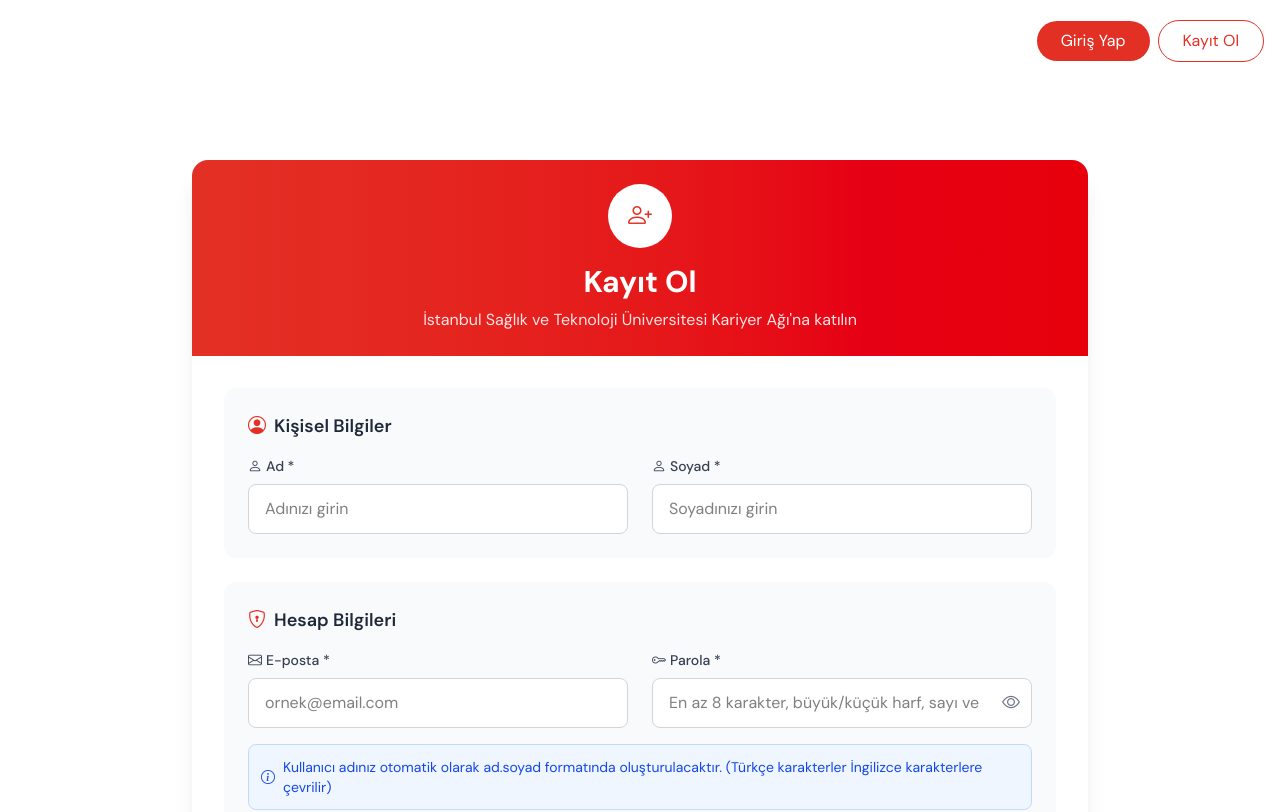
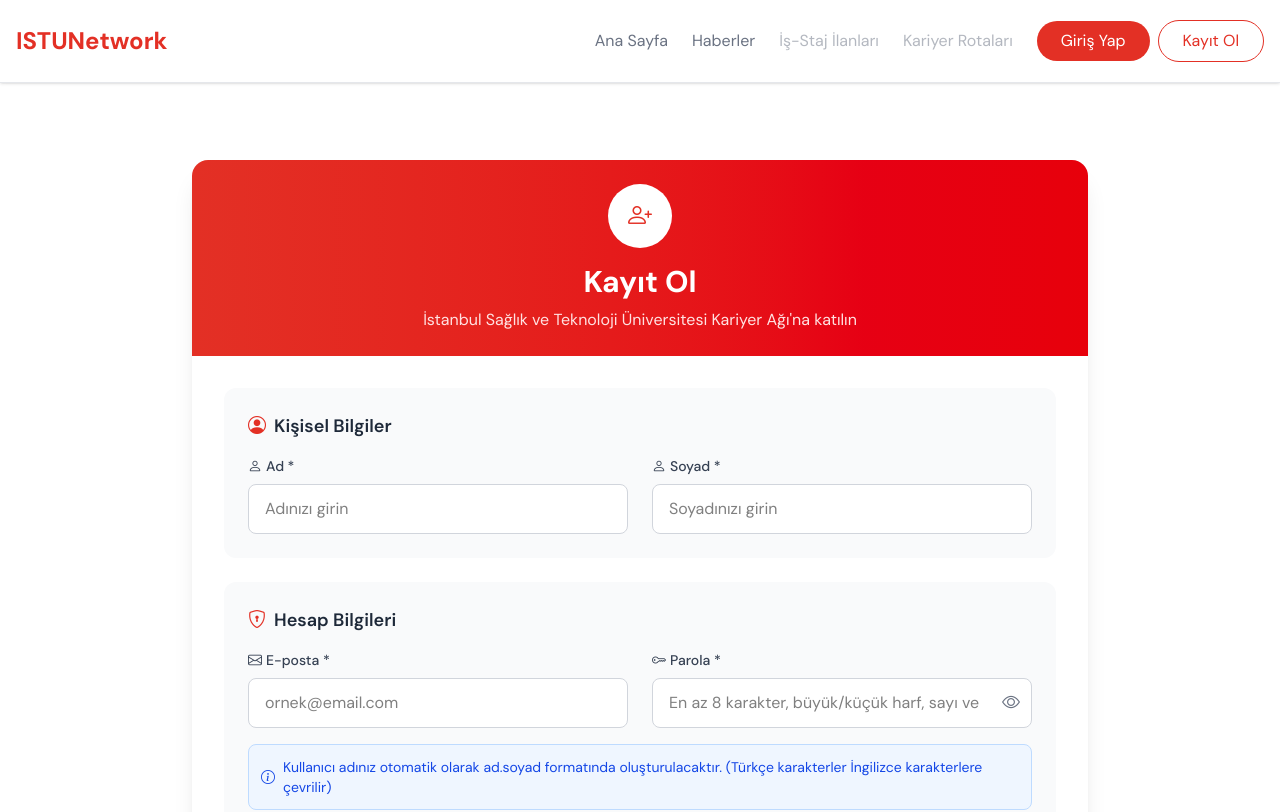
Before and after one commit to enesmuzaffer22/istun-network, a React (Vite) app in the folder frontend/: page /kayit-ol in a window 1280 px wide. Shown: the top 812 px of the page. Built offline with nearby package versions, Linux system fonts and the light colour scheme.

Commit message:
fix: fixed navbar logic for other pages.

```diff
--- a/frontend/src/components/Navbar.jsx
+++ b/frontend/src/components/Navbar.jsx
@@ -17,6 +17,9 @@
   const user = useAuthStore((state) => state.user);
   const logout = useAuthStore((state) => state.logout);
 
+  // Landing page tespiti
+  const isLandingPage = location.pathname === "/";
+
   // Tooltip için state
   const [showTooltip, setShowTooltip] = useState(null);
 
@@ -29,8 +32,13 @@
     navigate("/");
   };
 
-  // Scroll event listener
+  // Scroll event listener - sadece landing page'de
   useEffect(() => {
+    if (!isLandingPage) {
+      setIsScrolled(false);
+      return;
+    }
+
     const handleScroll = () => {
       const scrollTop = window.scrollY;
       setIsScrolled(scrollTop > 50);
@@ -38,15 +46,27 @@
 
     window.addEventListener("scroll", handleScroll);
     return () => window.removeEventListener("scroll", handleScroll);
-  }, []);
+  }, [isLandingPage]);
 
   const getNavLinkClass = (path) => {
     const isActive = location.pathname === path;
-    const textColor = isScrolled ? "text-primary" : "text-white";
-    const textColorInactive = isScrolled
-      ? "text-gray-500 hover:text-primary"
-      : "text-white/80 hover:text-white";
-    const underlineColor = isScrolled ? "after:bg-primary" : "after:bg-white";
+
+    // Landing page'de scroll durumuna göre, diğer sayfalarda her zaman normal renkler
+    const textColor = isLandingPage
+      ? isScrolled
+        ? "text-primary"
+        : "text-white"
+      : "text-primary";
+    const textColorInactive = isLandingPage
+      ? isScrolled
+        ? "text-gray-500 hover:text-primary"
+        : "text-white/80 hover:text-white"
+      : "text-gray-500 hover:text-primary";
+    const underlineColor = isLandingPage
+      ? isScrolled
+        ? "after:bg-primary"
+        : "after:bg-white"
+      : "after:bg-primary";
 
     return isActive
       ? `${textColor} font-bold transition-colors relative after:content-[''] after:absolute after:bottom-[-8px] after:left-0 after:w-full after:h-0.5 ${underlineColor} after:transition-all after:duration-300`
@@ -64,15 +84,21 @@
     <>
       <div
         className={`fixed top-0 left-0 right-0 z-50 px-4 2xl:px-[120px] py-5 flex justify-between items-center transition-all duration-300 ${
-          isScrolled
-            ? "bg-white border-b border-gray-200 shadow-sm"
-            : "bg-transparent border-b border-white/20"
+          isLandingPage
+            ? isScrolled
+              ? "bg-white border-b border-gray-200 shadow-sm"
+              : "bg-transparent border-b border-white/20"
+            : "bg-white border-b border-gray-200 shadow-sm"
         }`}
       >
         <div className="logo">
           <span
             className={`md:text-2xl font-bold text-xl transition-colors duration-300 ${
-              isScrolled ? "text-primary" : "text-white"
+              isLandingPage
+                ? isScrolled
+                  ? "text-primary"
+                  : "text-white"
+                : "text-primary"
             }`}
           >
             ISTUNetwork
@@ -183,17 +209,29 @@
         >
           <span
             className={`block w-6 h-0.5 transition-all duration-300 ${
-              isScrolled ? "bg-primary" : "bg-white"
+              isLandingPage
+                ? isScrolled
+                  ? "bg-primary"
+                  : "bg-white"
+                : "bg-primary"
             } ${isMenuOpen ? "rotate-45 translate-y-1.5" : ""}`}
           ></span>
           <span
             className={`block w-6 h-0.5 transition-all duration-300 ${
-              isScrolled ? "bg-primary" : "bg-white"
+              isLandingPage
+                ? isScrolled
+                  ? "bg-primary"
+                  : "bg-white"
+                : "bg-primary"
             } ${isMenuOpen ? "opacity-0" : ""}`}
           ></span>
           <span
             className={`block w-6 h-0.5 transition-all duration-300 ${
-              isScrolled ? "bg-primary" : "bg-white"
+              isLandingPage
+                ? isScrolled
+                  ? "bg-primary"
+                  : "bg-white"
+                : "bg-primary"
             } ${isMenuOpen ? "-rotate-45 -translate-y-1.5" : ""}`}
           ></span>
         </button>
```
